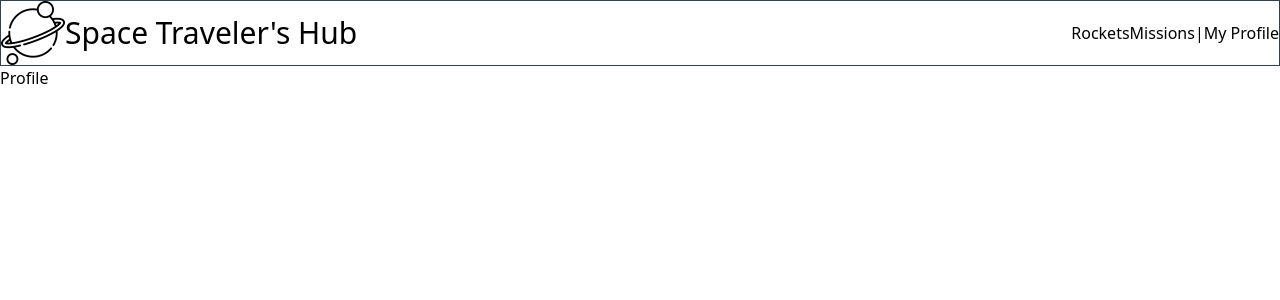
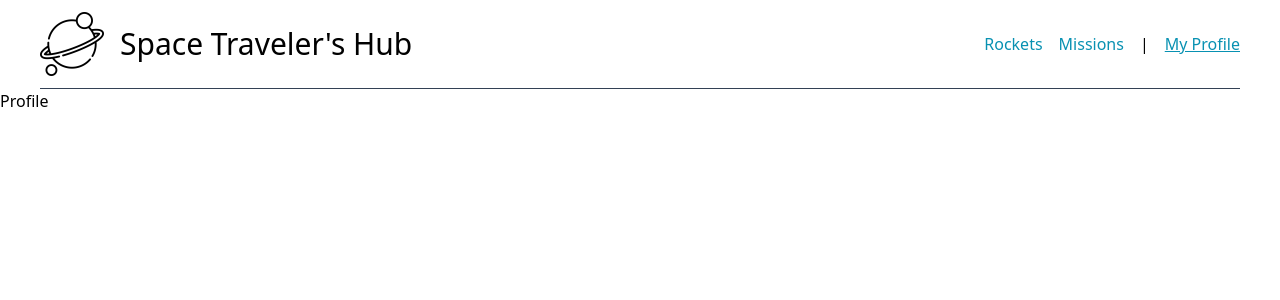
Before and after one commit to rmrmrmr/ReactRedux_Capstone, a React (Create React App) app: page / in a window 1280 px wide. Shown: the top 300 px of the page. Built offline with nearby package versions, Linux system fonts and the light colour scheme.

Commit message:
Style Navbar

```diff
--- a/src/components/Navbar.js
+++ b/src/components/Navbar.js
@@ -1,12 +1,14 @@
 import React from 'react';
 import { NavLink } from 'react-router-dom';
 
-const Navbar = () => (
+const Navbar = () => {
+  const activeClassName = 'underline';
+  return (
     <header
-    className="flex justify-between items-center border-solid border border-slate-700"
+      className="flex justify-between items-center border-solid border-b border-slate-700 mx-10 py-3"
     >
       <div
-      className="flex items-center"
+        className="flex items-center gap-4"
       >
         <img
           src="../img/planet.png"
@@ -20,14 +22,15 @@ const Navbar = () => (
         </h1>
       </div>
       <nav
-      className="flex"
+        className="flex gap-4 text-cyan-600"
       >
         <h2>Rockets</h2>
         <h2>Missions</h2>
-      <span>|</span>
-      <NavLink to="/">My Profile</NavLink>
+        <span className="text-black">|</span>
+        <NavLink to="/" className={({ isActive }) => (isActive ? activeClassName : undefined)}>My Profile</NavLink>
       </nav>
     </header>
   );
+};
 
 export default Navbar;
```
Lines whose indentation alone changed are shown as unchanged.
